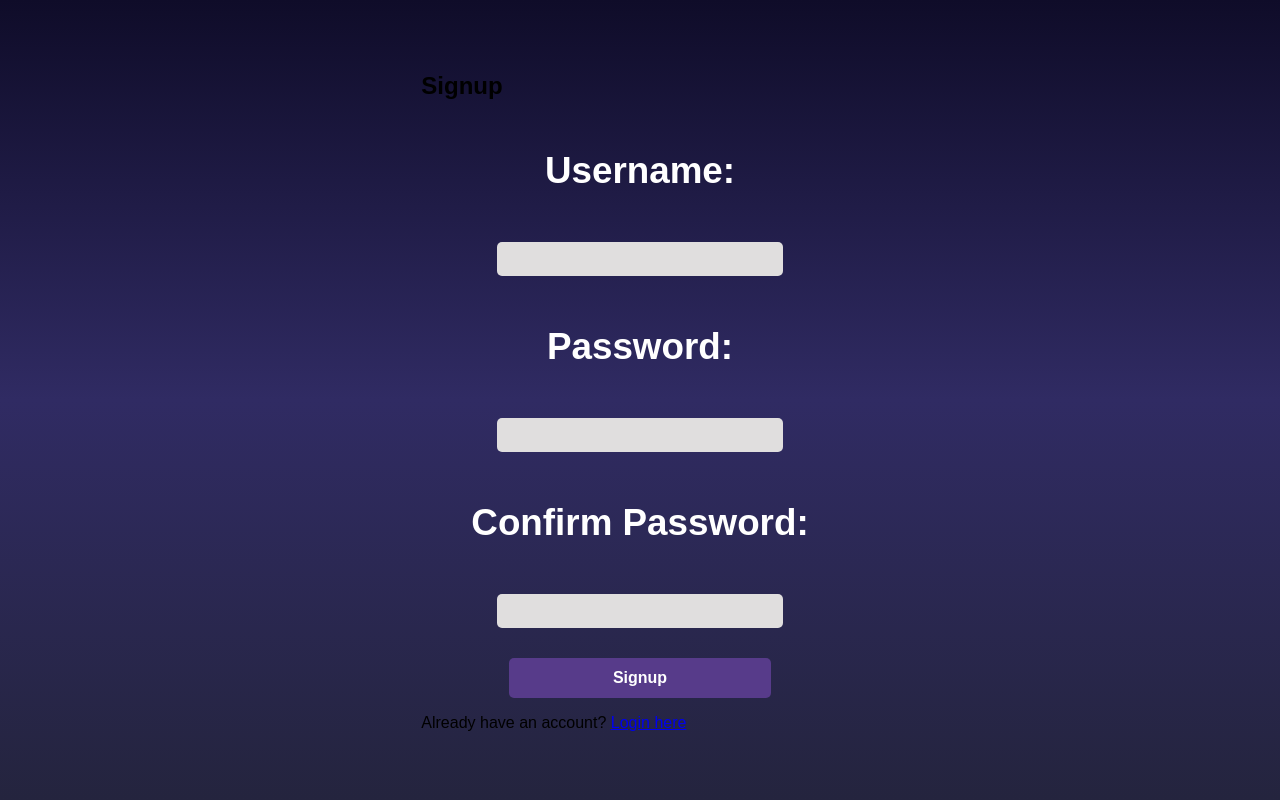
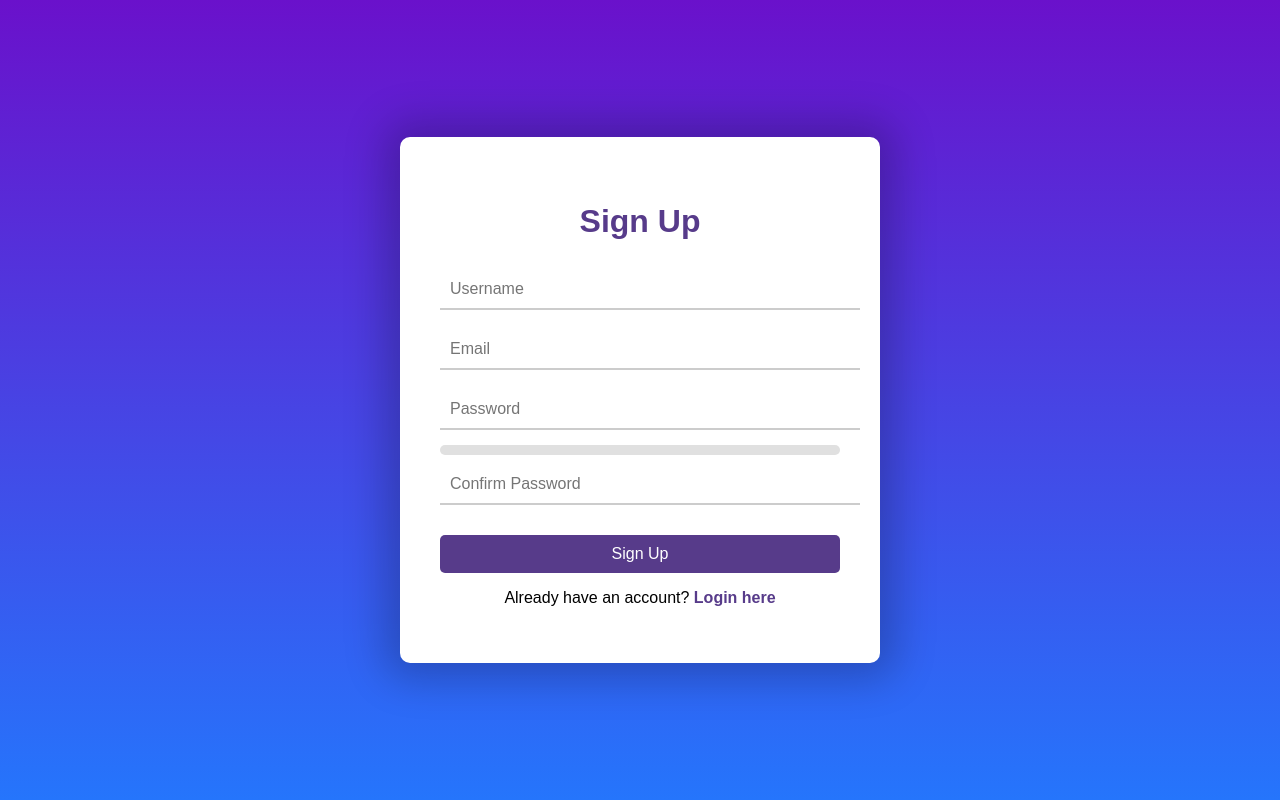
Before and after one commit to DileepaPRA/SpiritX_Byte_Knights_01, a PHP site: page / in a window 1280 px wide. Run offline with PHP 8.4, Linux system fonts and the light colour scheme.

Commit message:
new update

```diff
--- /dev/null
+++ b/frontend/animations.js
@@ -0,0 +1,11 @@
+// Page Transition Animation
+document.querySelectorAll('.toggle-link').forEach(link => {
+    link.addEventListener('click', (e) => {
+        e.preventDefault();
+        const targetPage = link.getAttribute('href');
+        document.body.style.opacity = '0';
+        setTimeout(() => {
+            window.location.href = targetPage;
+        }, 500); // Match the transition duration in CSS
+    });
+});
--- a/frontend/index.html
+++ b/frontend/index.html
@@ -1,33 +1,34 @@
-<!-- SecureConnect Signup Page -->
 <!DOCTYPE html>
 <html lang="en">
 <head>
     <meta charset="UTF-8">
     <meta name="viewport" content="width=device-width, initial-scale=1.0">
-    <title>SecureConnect - Signup</title>
+    <title>Signup</title>
     <link rel="stylesheet" href="styles.css">
-    <script src="script.js" defer></script>
+    <script src="https://cdnjs.cloudflare.com/ajax/libs/animejs/3.2.1/anime.min.js"></script>
+    <script src="animations.js" defer></script>
 </head>
 <body>
     <div class="container">
-        <h2>Signup</h2>
-        <form id="signupForm" action="../backend/signup.php" method="POST">
-            <label for="username">Username:</label>
-            <input type="text" id="username" name="username" required>
-            <small class="error" id="usernameError"></small>
+        <div class="form-container signup">
+            <h2>Sign Up</h2>
+            <form id="signupForm" action="/backend/signup.php" method="POST">
+                <input type="text" id="username" name="username" placeholder="Username" required>
+                <small class="error" id="usernameError"></small>
 
-            <label for="password">Password:</label>
-            <input type="password" id="password" name="password" required>
-            <small class="error" id="passwordError"></small>
-            <div id="passwordStrength"></div>
+                <input type="email" id="email" name="email" placeholder="Email" required>
 
-            <label for="confirmPassword">Confirm Password:</label>
-            <input type="password" id="confirmPassword" name="confirmPassword" required>
-            <small class="error" id="confirmPasswordError"></small>
+                <input type="password" id="password" name="password" placeholder="Password" required>
+                <small class="error" id="passwordError"></small>
+                <div id="passwordStrength"></div>
 
-            <button type="submit">Signup</button>
-        </form>
-        <p>Already have an account? <a href="login.html">Login here</a></p>
+                <input type="password" id="confirmPassword" name="confirmPassword" placeholder="Confirm Password" required>
+                <small class="error" id="confirmPasswordError"></small>
+
+                <button type="submit">Sign Up</button>
+            </form>
+            <p>Already have an account? <a href="login.html" class="toggle-link">Login here</a></p>
+        </div>
     </div>
 </body>
 </html>
--- a/frontend/styles.css
+++ b/frontend/styles.css
@@ -1,3 +1,4 @@
+/* General Styles */
 body {
     margin: 0;
     padding: 0;
@@ -5,97 +6,99 @@ body {
     justify-content: center;
     align-items: center;
     min-height: 100vh;
-    font-family: 'Jost', sans-serif;
-    background: linear-gradient(to bottom, #0f0c29, #302b63, #24243e);
+    font-family: 'Inter UI', sans-serif;
+    background: linear-gradient(to bottom, #6a11cb, #2575fc); /* Purple gradient background */
+    transition: opacity 0.5s ease;
 }
 
-.main {
-    width: 350px;
-    height: 500px;
-    background: red;
+.container {
+    background: white;
+    padding: 40px;
+    border-radius: 10px;
+    box-shadow: 0px 0px 40px 16px rgba(0, 0, 0, 0.22);
+    width: 400px;
+    text-align: center;
+    position: relative;
     overflow: hidden;
-    background: url("https://doc-08-2c-docs.googleusercontent.com/docs/securesc/68c90smiglihng9534mvqmq1946dmis5/fo0picsp1nhiucmc0l25s29respgpr4j/1631524275000/03522360960922298374/03522360960922298374/1Sx0jhdpEpnNIydS4rnN4kHSJtU1EyWka?e=view&authuser=0&nonce=gcrocepgbb17m&user=03522360960922298374&hash=tfhgbs86ka6divo3llbvp93mg4csvb38") no-repeat center/ cover;
-    border-radius: 10px;
-    box-shadow: 5px 20px 50px #000;
+    animation: fadeIn 1s ease-in-out; /* Fade-in animation */
 }
 
-#chk {
-    display: none;
-}
-
-.signup {
-    position: relative;
-    width: 100%;
-    height: 100%;
-}
-
-label {
-    color: #fff;
-    font-size: 2.3em;
-    justify-content: center;
-    display: flex;
-    margin: 50px;
-    font-weight: bold;
-    cursor: pointer;
-    transition: .5s ease-in-out;
+h2 {
+    font-size: 2em;
+    margin-bottom: 20px;
+    color: #573b8a;
 }
 
 input {
-    width: 60%;
-    height: 10px;
-    background: #e0dede;
-    justify-content: center;
-    display: flex;
-    margin: 20px auto;
-    padding: 12px;
+    width: 100%;
+    padding: 10px;
+    margin: 10px 0;
     border: none;
+    border-bottom: 2px solid #ccc;
     outline: none;
-    border-radius: 5px;
+    font-size: 16px;
+    transition: border-bottom-color 0.3s ease;
+}
+
+input:focus {
+    border-bottom-color: #573b8a;
 }
 
 button {
-    width: 60%;
-    height: 40px;
-    margin: 10px auto;
-    justify-content: center;
-    display: block;
-    color: #fff;
+    width: 100%;
+    padding: 10px;
+    margin-top: 20px;
     background: #573b8a;
-    font-size: 1em;
-    font-weight: bold;
-    margin-top: 30px;
-    outline: none;
+    color: white;
     border: none;
     border-radius: 5px;
-    transition: .2s ease-in;
+    font-size: 16px;
     cursor: pointer;
+    transition: background 0.3s ease;
 }
 
 button:hover {
     background: #6d44b8;
 }
 
-.login {
-    height: 460px;
-    background: #eee;
-    border-radius: 60% / 10%;
-    transform: translateY(-180px);
-    transition: .8s ease-in-out;
+.toggle-link {
+    color: #573b8a;
+    text-decoration: none;
+    font-weight: bold;
+    transition: color 0.3s ease;
 }
 
-.login label {
-    color: #573b8a;
-    transform: scale(.6);
+.toggle-link:hover {
+    color: #6d44b8;
 }
 
-#chk:checked ~ .login {
-    transform: translateY(-500px);
+/* Error Message Styles */
+.error {
+    color: red;
+    font-size: 0.9em;
+    display: none;
 }
 
-#chk:checked ~ .login label {
-    transform: scale(1);
+/* Password Strength Indicator */
+#passwordStrength {
+    height: 10px;
+    background-color: #e0e0e0;
+    margin-top: 5px;
+    border-radius: 5px;
+    overflow: hidden;
 }
 
-#chk:checked ~ .signup label {
-    transform: scale(.6);
+#passwordStrength div {
+    height: 100%;
+    transition: width 0.3s ease;
 }
+
+/* Fade-in Animation */
+@keyframes fadeIn {
+    from {
+        opacity: 0;
+    }
+    to {
+        opacity: 1;
+    }
+}
```
Also changed, not shown: frontend/login.html (+11 -14 lines), frontend/script.js (+27 -124 lines).
